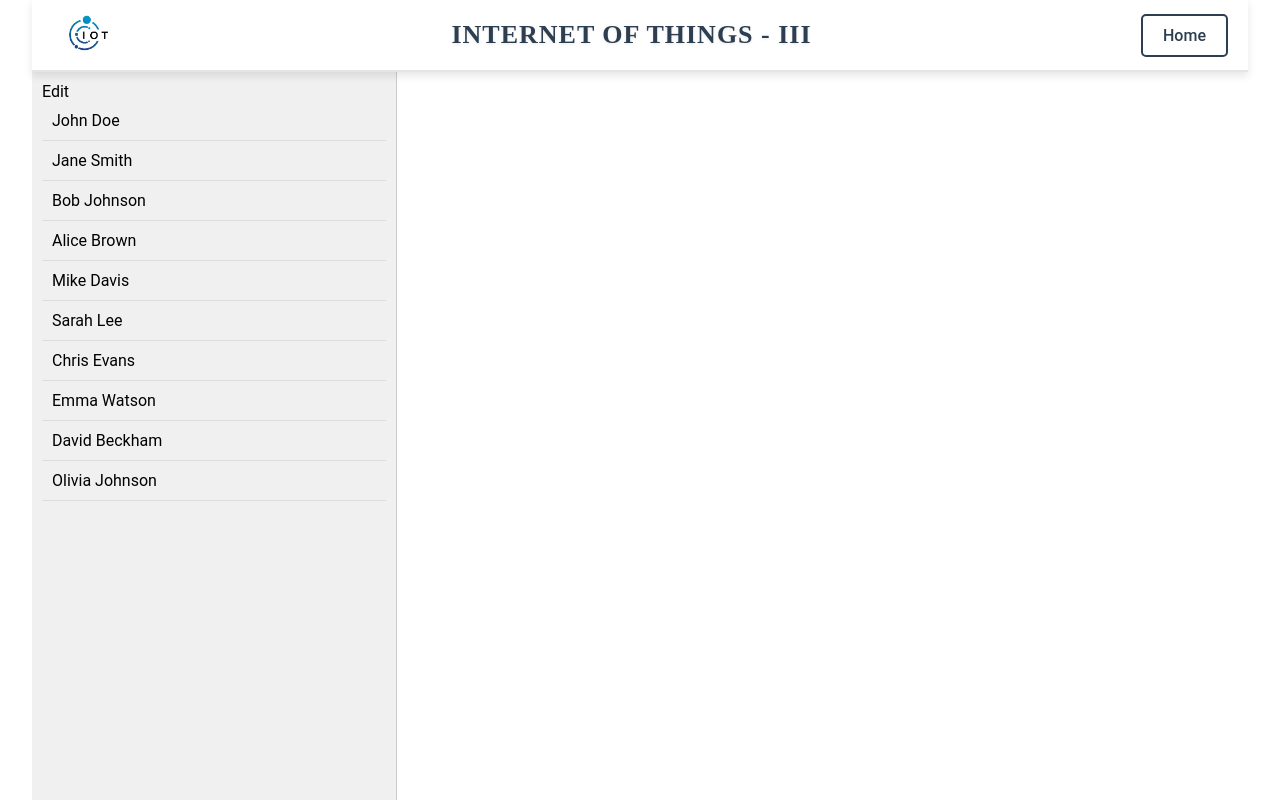
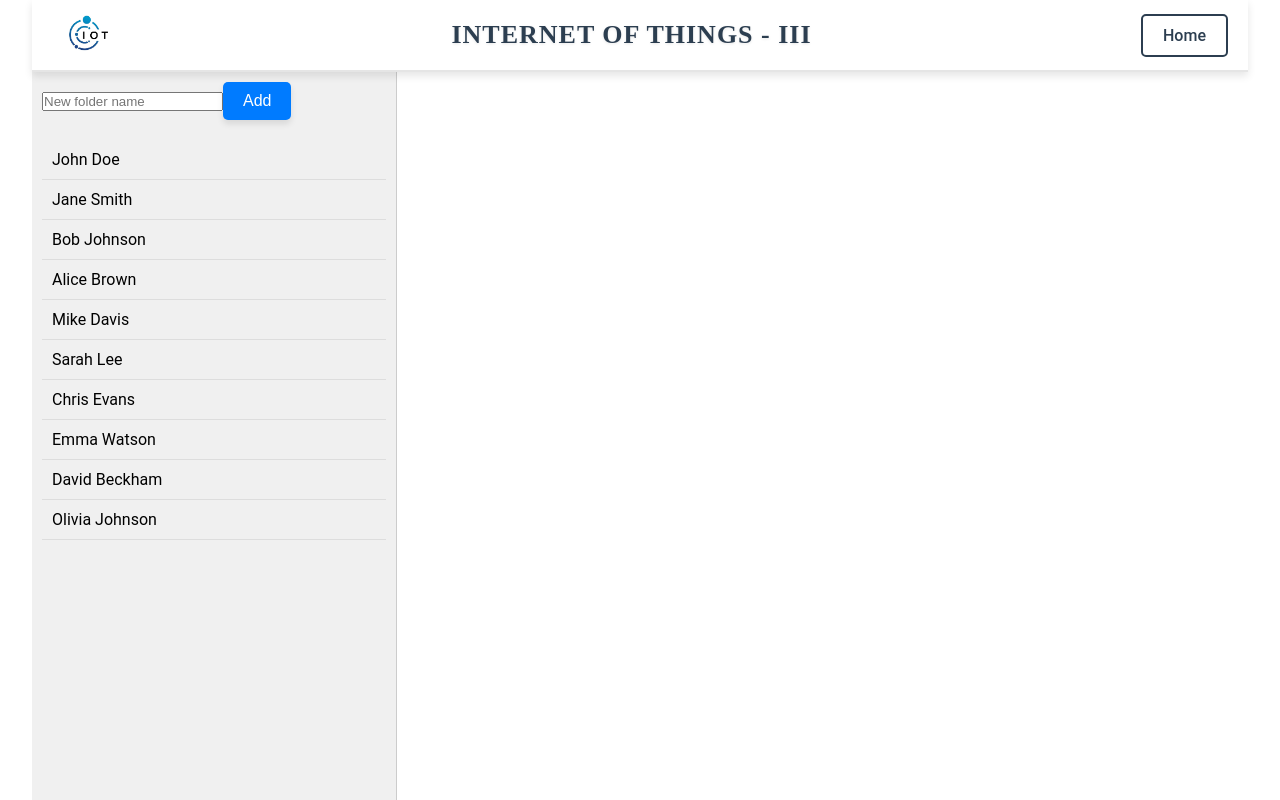
Before and after one commit to bhanuteja449896/ad1, a React (Create React App) app in the folder project/: page /admin in a window 1280 px wide. Built offline with nearby package versions, Linux system fonts and the light colour scheme.

Commit message:
the project is  exactly retrieving the data from  the db.json and credentials.json file but New folder is not adding in the db.json file and all other  are working well

```diff
--- a/project/public/credentials.json
+++ b/project/public/credentials.json
@@ -1,4 +1,4 @@
 {
-    "username": "bhanu",
-    "password": "teja"
-  }
+  "username": "bhanu",
+  "password": "teja"
+}
--- a/project/src/components/AdminPage.js
+++ b/project/src/components/AdminPage.js
@@ -7,23 +7,33 @@ const AdminPage = () => {
   const [selectedName, setSelectedName] = useState(null);
   const [showFiles, setShowFiles] = useState(false);
   const [showImages, setShowImages] = useState(false);
+  const [newName, setNewName] = useState("");
 
   useEffect(() => {
-    // Fetch data from the JSON file
-    fetch("/db.json")
-      .then((response) => response.json())
-      .then((data) => setData(data.data));
+    const fetchData = async () => {
+      try {
+        const response = await fetch("/db.json");
+        if (!response.ok) {
+          throw new Error(`HTTP error! Status: ${response.status}`);
+        }
+        const result = await response.json();
+        console.log("Data fetched:", result); // Debugging line
+        setData(result.data); // Access the 'data' property
+      } catch (error) {
+        console.error("Error fetching data:", error);
+      }
+    };
+
+    fetchData();
   }, []);
 
   const handleNameClick = (name) => {
     if (selectedName === name) {
-      // Toggle visibility if the same name is clicked again
       setShowFiles(!showFiles);
       setShowImages(!showImages);
     } else {
-      // Select the name and show the buttons
       setSelectedName(name);
-      setShowFiles(true); // Default to showing files
+      setShowFiles(true);
       setShowImages(false);
     }
   };
@@ -38,7 +48,7 @@ const AdminPage = () => {
     setShowImages(true);
   };
 
-  const handleDelete = (type, index) => {
+  const handleDelete = async (type, index) => {
     const updatedData = { ...data };
     if (type === "files") {
       updatedData[selectedName].files.splice(index, 1);
@@ -47,18 +57,45 @@ const AdminPage = () => {
     }
     setData(updatedData);
 
-    // Send a request to update the JSON file
-    fetch("/update-data", {
+    try {
+      const response = await fetch("/update-data", {
         method: "POST",
         headers: {
           "Content-Type": "application/json",
         },
         body: JSON.stringify(updatedData),
-    }).then((response) => {
+      });
+
       if (!response.ok) {
-        console.error("Failed to update data");
+        throw new Error(`HTTP error! Status: ${response.status}`);
       }
+    } catch (error) {
+      console.error("Failed to update data:", error);
+    }
+  };
+
+  const handleAddName = async () => {
+    if (newName.trim()) {
+      const updatedData = { ...data, [newName]: { files: [], images: [] } };
+      setData(updatedData);
+      setNewName("");
+
+      try {
+        const response = await fetch("/update-data", {
+          method: "POST",
+          headers: {
+            "Content-Type": "application/json",
+          },
+          body: JSON.stringify(updatedData),
         });
+
+        if (!response.ok) {
+          throw new Error(`HTTP error! Status: ${response.status}`);
+        }
+      } catch (error) {
+        console.error("Failed to add new name:", error);
+      }
+    }
   };
 
   return (
@@ -67,7 +104,13 @@ const AdminPage = () => {
       <div className="admin-page">
         <div className="names-list">
           <div className="edit">
-          Edit
+            <input
+              type="text"
+              placeholder="New folder name"
+              value={newName}
+              onChange={(e) => setNewName(e.target.value)}
+            />
+            <button onClick={handleAddName}>Add</button>
           </div>
           {Object.keys(data).map((name) => (
             <div
@@ -100,7 +143,7 @@ const AdminPage = () => {
                 <>
                   <h2>Files</h2>
                   <div className="files-list">
-                    {data[selectedName].files.length > 0 ? (
+                    {data[selectedName]?.files?.length > 0 ? (
                       data[selectedName].files.map((file, index) => (
                         <div key={index} className="file-item">
                           {file}
@@ -122,7 +165,7 @@ const AdminPage = () => {
                 <>
                   <h2>Images</h2>
                   <div className="images-list">
-                    {data[selectedName].images.length > 0 ? (
+                    {data[selectedName]?.images?.length > 0 ? (
                       data[selectedName].images.map((image, index) => (
                         <div key={index} className="image-item">
                           {image}
--- a/project/src/components/LoginPage.js
+++ b/project/src/components/LoginPage.js
@@ -19,7 +19,7 @@ const LoginPage = () => {
         setLoginStatus("success");
         setTimeout(() => {
           navigate("/admin"); // Redirect to the admin page
-        }, 2000);
+        }, 1000);
       } else {
         setLoginStatus("error");
         setTimeout(() => setLoginStatus(null), 2000); // Hide error after 2 seconds
--- a/project/src/components/css/AdminPage.css
+++ b/project/src/components/css/AdminPage.css
@@ -55,7 +55,7 @@
   cursor: pointer;
   border-radius: 5px;
   margin-right: 10px;
-    transition: background-color 0.3s ease, color 0.3s ease;
+  transition: background-color 0.3s ease, color 0.3s ease, box-shadow 0.3s ease;
 }
 
 .toggle-buttons button.active {
@@ -97,3 +97,30 @@
   color: #888;
   text-align: center;
 }
+
+/* Edit Button Styles */
+.edit {
+  margin-bottom: 20px;
+}
+
+.edit button {
+  padding: 10px 20px;
+  font-size: 16px;
+  background-color: #007bff; /* Primary blue color */
+  color: white;
+  border: none;
+  border-radius: 5px;
+  cursor: pointer;
+  transition: background-color 0.3s ease, transform 0.2s ease, box-shadow 0.3s ease;
+  box-shadow: 0 4px 6px rgba(0, 0, 0, 0.1);
+}
+
+.edit button:hover {
+  background-color: #0056b3; /* Darker blue color */
+  transform: scale(1.05); /* Slightly enlarge the button on hover */
+}
+
+.edit button:active {
+  background-color: #004085; /* Even darker blue color */
+  transform: scale(0.95); /* Slightly shrink the button on click */
+}
```
Also changed, not shown: 1 other file (tests, documents, lock files or other folders). Lines whose indentation alone changed are shown as unchanged.
